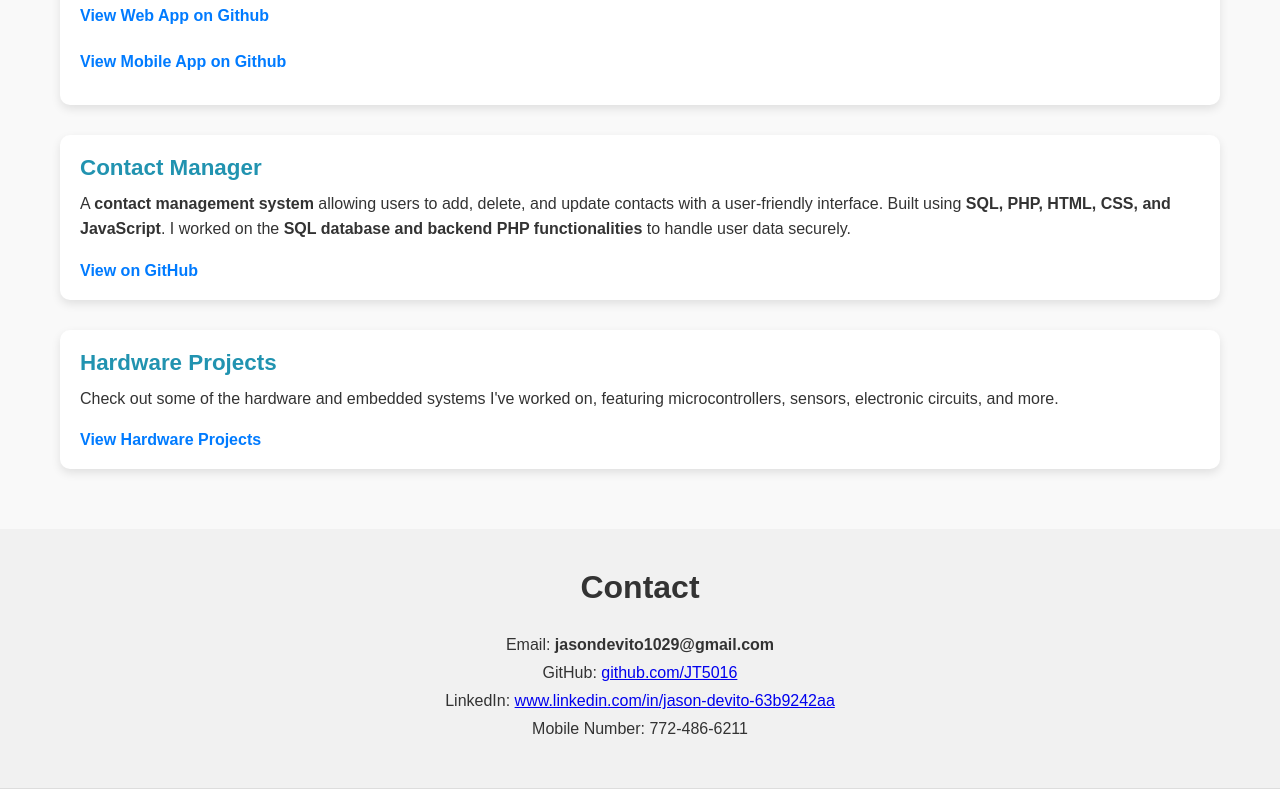
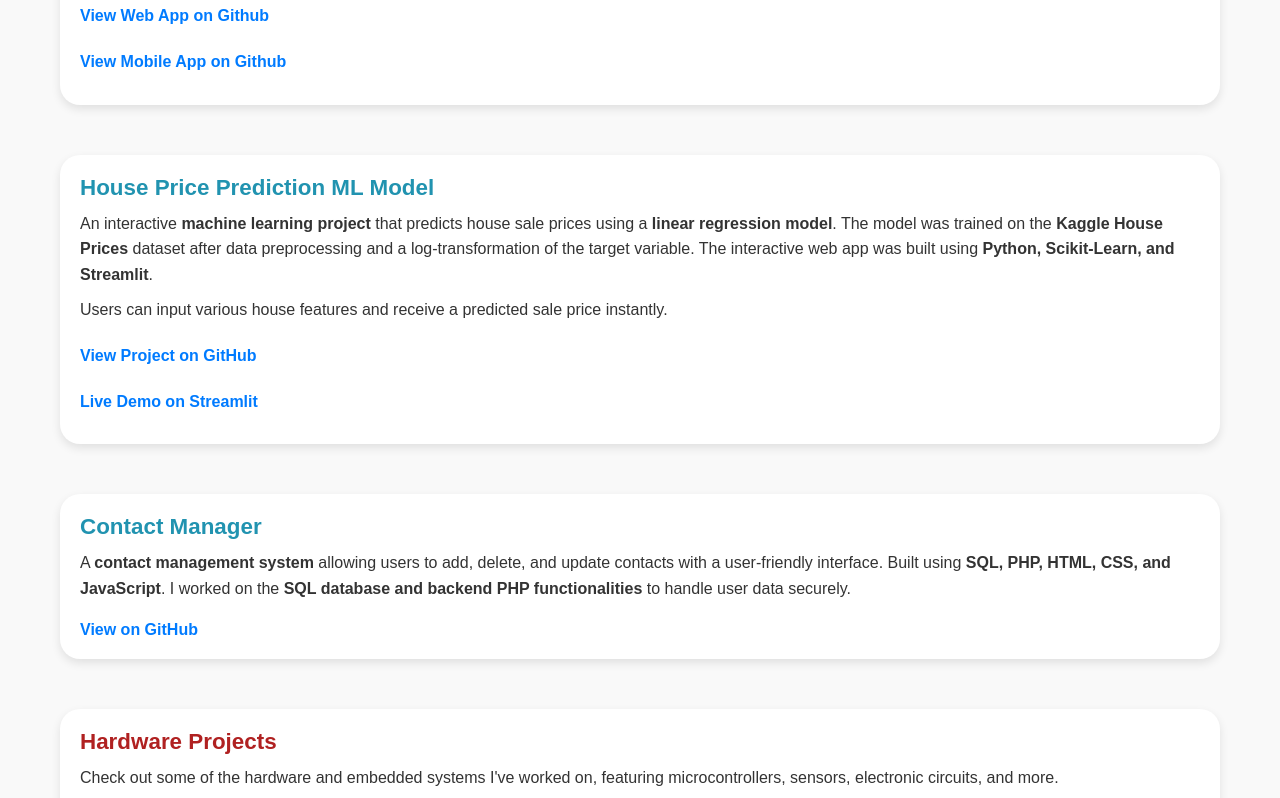
Before and after one commit to JT5016/jasondevito-portfolio.github.io, a plain HTML site: page index.html in a window 1280 px wide. Shown: the part 985-1783 px from the top of the page. Drawn offline with Linux system fonts and the light colour scheme.

Commit message:
added another project

```diff
--- a/index.html
+++ b/index.html
@@ -29,7 +29,8 @@
         <img src="images/ucf-logo.png" alt="UCF Logo" class="ucf-logo">
       </div>
       <h2 class="hero-title">Computer Engineer</h2>
-      <p class="hero-description">Passionate about building software and hardware solutions that make a difference.</p>
+      <p class="hero-description">I leverage my passion for both hardware and software to create innovative, efficient solutions. With hands-on experience in designing integrated systems and developing robust software, I strive to bridge the gap between digital and physical technologies,
+        driving progress and transforming ideas into real-world impact.</p>
       <a href="#projects" class="hero-button">View My Work</a>
     </div>
   </section>
@@ -58,6 +59,25 @@
     </div>
 
     <div class="project-card">
+      <h3>House Price Prediction ML Model</h3>
+      <p>
+        An interactive <strong>machine learning project</strong> that predicts house sale prices using a <strong>linear regression model</strong>.
+        The model was trained on the <strong>Kaggle House Prices</strong> dataset after data preprocessing and a log-transformation of the target variable.
+        The interactive web app was built using <strong>Python, Scikit-Learn, and Streamlit</strong>.
+      </p>
+      <p>
+        Users can input various house features and receive a predicted sale price instantly.
+      </p>
+      <p>
+        <a href="https://github.com/JT5016/House-price-ML-model.git" target="_blank" class="btn-link">View Project on GitHub</a>
+      </p>
+      <p>
+        <a href="https://house-price-ml-model-xyz.streamlit.app/" target="_blank" class="btn-link">Live Demo on Streamlit</a>
+      </p>
+    </div>
+
+
+    <div class="project-card">
       <h3>Contact Manager</h3>
       <p>
         A <strong>contact management system</strong> allowing users to add, delete, and update contacts with a user-friendly interface.
@@ -67,7 +87,7 @@
       <a href="https://github.com/JT5016/Contact-Manager.git" target="_blank" class="btn-link">View on GitHub</a>
     </div>
   <!-- Hardware Projects -->
-    <div class="project-card">
+    <div class="hardware-card1">
       <h3>Hardware Projects</h3>
       <p>
         Check out some of the hardware and embedded systems I've worked on, featuring microcontrollers, sensors, electronic circuits, and more.
--- a/styles.css
+++ b/styles.css
@@ -134,10 +134,10 @@
 
   .project-card {
     background-color: #ffffff;
-    border-radius: 10px;
+    border-radius: 20px;
     box-shadow: 0 4px 10px rgba(0,0,0,0.1);
     padding: 20px;
-    margin-bottom: 30px;
+    margin-bottom: 50px;
   }
 
   .project-card h3 {
@@ -157,6 +157,14 @@
     margin-top: 10px;
     text-decoration: none;
     color: #007bff;
+    font-weight: bold;
+    transition: 0.3s;
+  }
+  .btn-link1 {
+    display: inline-block;
+    margin-top: 10px;
+    text-decoration: none;
+    color: #ff0015;
     font-weight: bold;
     transition: 0.3s;
   }
@@ -213,6 +221,7 @@
   text-align: left;
 }
 
+
 .hardware-img1 {
   width: 90%;
   height: 370px;
@@ -228,8 +237,26 @@
   margin-bottom: 15px;
 }
 .hardware-card h3 {
-  color: #2193b0;
+  color: #b02121;
   margin-bottom: 10px;
+}
+
+.hardware-card1 {
+  background-color: #ffffff;
+  border-radius: 20px;
+  box-shadow: 0 4px 10px rgba(0,0,0,0.1);
+  padding: 20px;
+  margin-bottom: 50px;
+}
+
+.hardware-card1 h3 {
+  font-size: 1.4rem;
+  margin-bottom: 10px;
+  color: #b02121;
+}
+.hardware-card1 p {
+  line-height: 1.6;
+  margin-bottom: 0;
 }
 
 .hardware-card p {
```
Also changed, not shown: hardware.html (+15 -2 lines).
